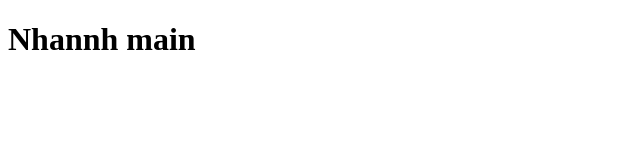
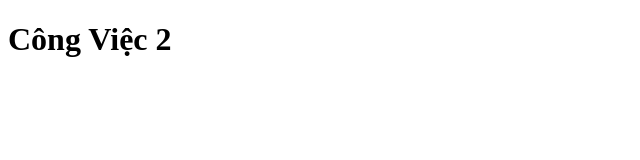
Before and after one commit to ngogiabao1234/duan5, a plain HTML site: page index.html in a window 1280 px wide. Shown: the whole page, without its empty margins (0-640 px from the left). Drawn offline with Linux system fonts and the light colour scheme.

Commit message:
1. Công việc 1

```diff
--- a/index.html
+++ b/index.html
@@ -1,11 +1,11 @@
 <!DOCTYPE html>
 <html lang="en">
-<head>
-    <meta charset="UTF-8">
-    <meta name="viewport" content="width=device-width, initial-scale=1.0">
+  <head>
+    <meta charset="UTF-8" />
+    <meta name="viewport" content="width=device-width, initial-scale=1.0" />
     <title>Document</title>
-</head>
-<body>
-    <h1> Nhannh main </h1>
-</body>
+  </head>
+  <body>
+    <h1>Công Việc 2</h1>
+  </body>
 </html>
```
